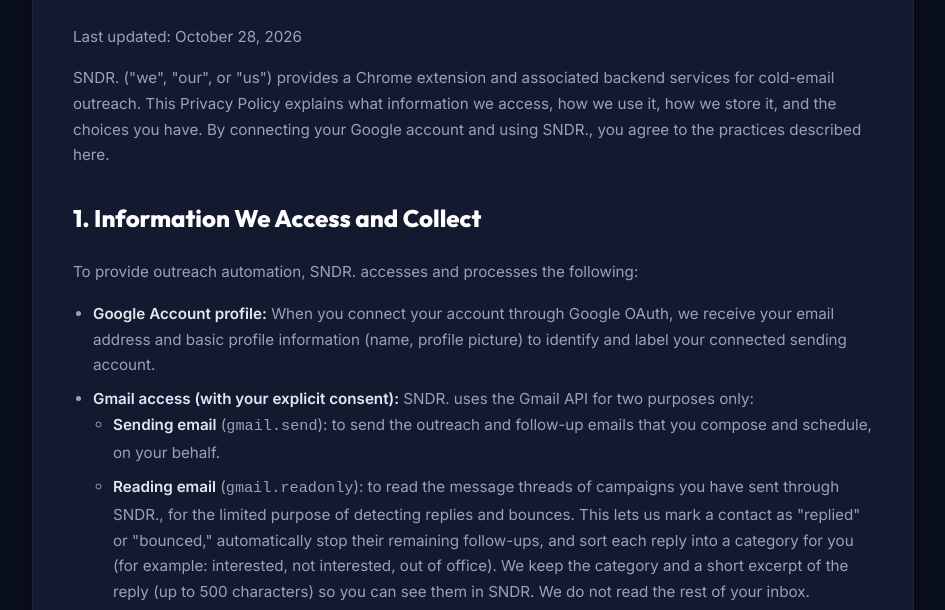
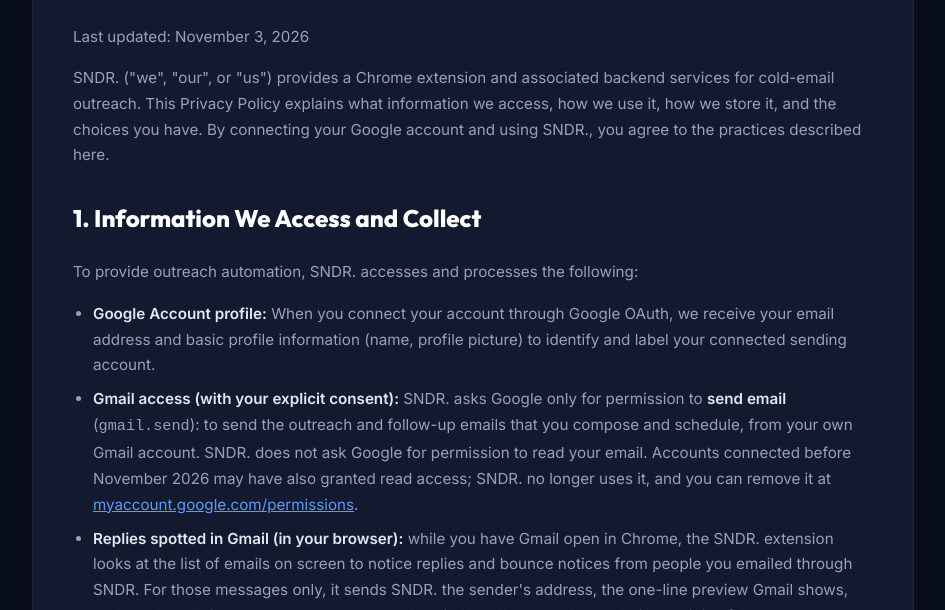
Before and after one commit to Shubham-sah1/sndr-landing, a plain HTML site: page privacy.html in a window 1280 px wide. Shown: the part 169-779 px from the top of the page, without its empty margins (167-1112 px from the left). Drawn offline with Linux system fonts and the light colour scheme.

Commit message:
Privacy policy and FAQ: SNDR asks Google only to send
Replies and bounces are spotted by the extension in the Gmail page the user
has open; only matches from people they emailed are reported.

Co-Authored-By: Claude Opus 5.5 <noreply@anthropic.com>

```diff
--- a/privacy.html
+++ b/privacy.html
@@ -92,7 +92,7 @@
 <body>
   <div class="container">
     <h1>Privacy Policy</h1>
-    <p>Last updated: October 28, 2026</p>
+    <p>Last updated: November 3, 2026</p>
 
     <p>SNDR. ("we", "our", or "us") provides a Chrome extension and associated backend services for cold-email outreach. This Privacy Policy explains what information we access, how we use it, how we store it, and the choices you have. By connecting your Google account and using SNDR., you agree to the practices described here.</p>
 
@@ -100,12 +100,8 @@
     <p>To provide outreach automation, SNDR. accesses and processes the following:</p>
     <ul>
       <li><strong>Google Account profile:</strong> When you connect your account through Google OAuth, we receive your email address and basic profile information (name, profile picture) to identify and label your connected sending account.</li>
-      <li><strong>Gmail access (with your explicit consent):</strong> SNDR. uses the Gmail API for two purposes only:
-        <ul>
-          <li><strong>Sending email</strong> (<code>gmail.send</code>): to send the outreach and follow-up emails that you compose and schedule, on your behalf.</li>
-          <li><strong>Reading email</strong> (<code>gmail.readonly</code>): to read the message threads of campaigns you have sent through SNDR., for the limited purpose of detecting replies and bounces. This lets us mark a contact as "replied" or "bounced," automatically stop their remaining follow-ups, and sort each reply into a category for you (for example: interested, not interested, out of office). We keep the category and a short excerpt of the reply (up to 500 characters) so you can see them in SNDR. We do not read the rest of your inbox.</li>
-        </ul>
-      </li>
+      <li><strong>Gmail access (with your explicit consent):</strong> SNDR. asks Google only for permission to <strong>send email</strong> (<code>gmail.send</code>): to send the outreach and follow-up emails that you compose and schedule, from your own Gmail account. SNDR. does not ask Google for permission to read your email. Accounts connected before November 2026 may have also granted read access; SNDR. no longer uses it, and you can remove it at <a href="https://myaccount.google.com/permissions" target="_blank" rel="noopener">myaccount.google.com/permissions</a>.</li>
+      <li><strong>Replies spotted in Gmail (in your browser):</strong> while you have Gmail open in Chrome, the SNDR. extension looks at the list of emails on screen to notice replies and bounce notices from people you emailed through SNDR. For those messages only, it sends SNDR. the sender's address, the one-line preview Gmail shows, and the date. This lets us mark a contact as "replied" or "bounced," stop their remaining follow-ups, and sort each reply into a category for you (for example: interested, not interested, out of office). We keep the category and the preview so you can see them in SNDR. Nothing else on the page is collected, and SNDR. never opens your emails. Follow-ups wait until the extension has checked your inbox recently, so nobody gets a follow-up after replying.</li>
       <li><strong>Contact information:</strong> Names, email addresses, company names, and roles that you upload (via CSV/Excel/Google Sheets) or collect from professional networks such as LinkedIn while you browse them, used to build your campaigns.</li>
       <li><strong>Campaign content:</strong> Email subjects, body templates, signatures, attachments, and schedules that you configure.</li>
       <li><strong>Analytics metadata:</strong> Email send, open, reply, and bounce events (opens are measured via a tracking pixel) used to show you campaign performance.</li>
@@ -117,7 +113,7 @@
     <p>We use the information solely to provide the features you ask for:</p>
     <ul>
       <li>To send and schedule your outreach and follow-up sequences.</li>
-      <li>To detect replies and bounces by reading the relevant Gmail threads, so that follow-ups stop automatically once a contact responds.</li>
+      <li>To detect replies and bounces from the Gmail page you have open, as described above, so that follow-ups stop automatically once a contact responds.</li>
       <li>To automatically categorize each reply (for example: interested, not interested, out of office) and, when you explicitly request it, to help draft email text. Reply or draft content processed for these features is used only to provide the feature to you and is not used for any other purpose.</li>
       <li>To display campaign analytics (sends, opens, replies, bounces).</li>
       <li>To maintain, secure, and improve the reliability of the SNDR. service.</li>
@@ -129,7 +125,7 @@
     <h2>4. Third-Party Services</h2>
     <p>We do not sell, rent, or trade your data. We share data only with service providers that help us operate the product, and only as needed to provide it to you:</p>
     <ul>
-      <li><strong>Google (Gmail API):</strong> to send and read email as described above.</li>
+      <li><strong>Google (Gmail API):</strong> to send email as described above.</li>
       <li><strong>AI processing (Amazon Bedrock, by Amazon Web Services, running Anthropic's Claude models):</strong> to categorize replies and, when you ask, to help draft email text. The text is processed only to return that result to SNDR.; Amazon Bedrock does not use it to train models. Neither we nor our AI provider use your Gmail data to train AI models.</li>
       <li><strong>Hosting and infrastructure providers (including Amazon Web Services):</strong> to run our servers, database and file storage.</li>
       <li><strong>Email delivery providers:</strong> to send you account emails such as sign-in codes and password resets. Your outreach emails are never sent this way; they go out from your own Gmail.</li>
@@ -151,7 +147,7 @@
 
     <h2>6. Data Retention and Your Choices</h2>
     <ul>
-      <li><strong>Disconnect at any time:</strong> you can disconnect your Google account from within the SNDR. extension, and you can revoke SNDR.'s access entirely at <a href="https://myaccount.google.com/permissions" target="_blank" rel="noopener">myaccount.google.com/permissions</a>. Revoking access stops all future sending and reading.</li>
+      <li><strong>Disconnect at any time:</strong> you can disconnect your Google account from within the SNDR. extension, and you can revoke SNDR.'s access entirely at <a href="https://myaccount.google.com/permissions" target="_blank" rel="noopener">myaccount.google.com/permissions</a>. Revoking access stops all future sending.</li>
       <li><strong>Retention:</strong> we retain your campaign and account data for as long as your account is active. OAuth tokens are deleted when you disconnect the account. Product usage records are kept for 180 days, and website visit records for about 13 months.</li>
       <li><strong>Deletion:</strong> you may request deletion of your account and associated data by contacting us at the email below; we will delete it within a reasonable period, except where retention is required by law.</li>
     </ul>
```
Also changed, not shown: index.html (+1 -1 lines).
